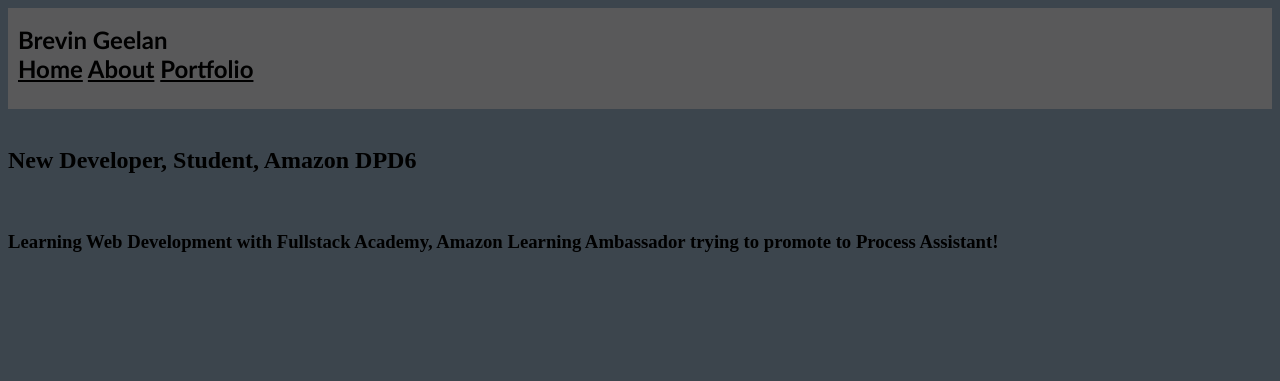
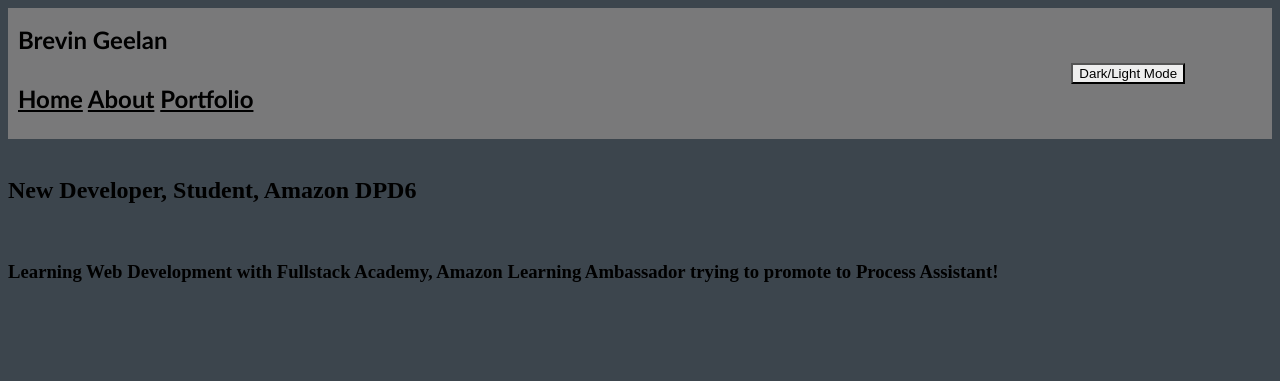
Before and after one commit to Brevin-Geelan-Personal-Website/Personal-Website, a plain HTML site: page home.html in a window 1280 px wide. Shown: the top 381 px of the page. Drawn offline with Linux system fonts and the light colour scheme.

Commit message:
added button to toggle light/dark mode

```diff
--- a/PS1.js
+++ b/PS1.js
@@ -0,0 +1,4 @@
+function darkmode() {
+    const element = document.body;
+    element.classList.toggle("dark-mode")
+}
--- a/home.html
+++ b/home.html
@@ -11,6 +11,7 @@
 <body>
     <div id="header">
         <h1> Brevin Geelan
+            <button onclick="darkmode()">Dark/Light Mode</button>
             <div id="headlink">
             <a href="home.html">Home</a>
             <a href="about.html">About</a>
--- a/style1.css
+++ b/style1.css
@@ -9,18 +9,26 @@ margin-top: 150px;
 }
 body {
     background-color: rgb(60, 69, 77);
+    color: black;
 }
 #header {
  color: black;
  font-family: 'Trebuchet MS', 'Lucida Sans Unicode', 'Lucida Grande', 'Lucida Sans', Arial, sans-serif;
  font-size: 12px;
-background-color: rgb(89, 89, 90);
+background-color: rgb(121, 121, 122);
 padding-bottom: 10px;
 padding-top: 1px;
 padding-left: 10px;
 }
-#headlinks {
-}
 a {
     color: black;
 }
+.dark-mode {
+    background-color: rgb(230, 227, 227);
+    color: black;
+}
+button {
+    background-color: rgb(238, 238, 238) ;
+    margin-left:84%;
+
+}
```
Also changed, not shown: about.html (+1 -0 lines), portfolio.html (+1 -0 lines).
